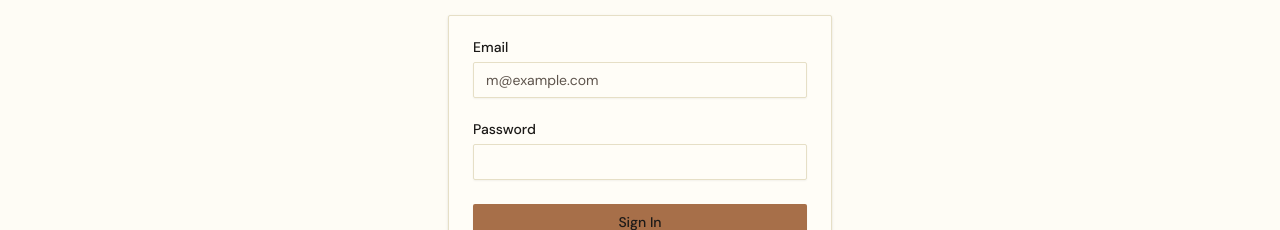
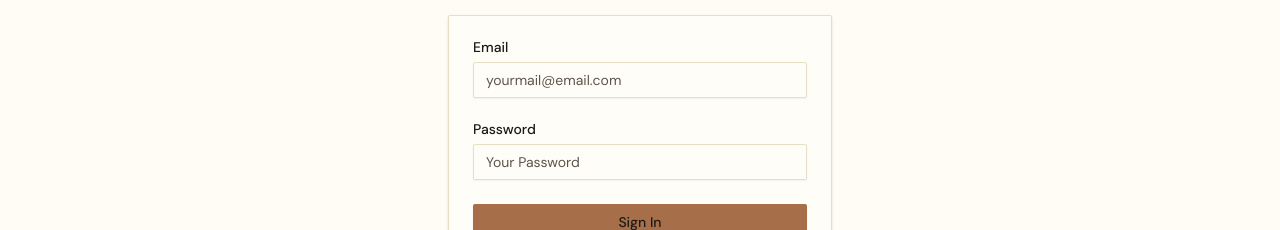
Before and after one commit to akibur-r/HERITRA-artifact-sharing-server, a React (Vite) app: page /sign-in in a window 1280 px wide. Shown: the part 274-504 px from the top of the page. Built offline with nearby package versions, Linux system fonts and the light colour scheme; no server answers.

Commit message:
Added more validation to auth forms

```diff
--- a/src/components/shared/Navbar/Navbar.tsx
+++ b/src/components/shared/Navbar/Navbar.tsx
@@ -73,7 +73,7 @@ export function Navbar() {
     <DropdownMenu dir="rtl" modal={false}>
       <Tooltip>
         <TooltipTrigger asChild className="cursor-pointer rounded-full">
-          <DropdownMenuTrigger className="outline-none flex">
+          <DropdownMenuTrigger asChild className="outline-none flex">
             <Avatar className="size-9 rounded-full border-4 border-primary/60 hover:border-primary/80">
               <AvatarImage src={user?.photoURL} className="object-cover" />
               <AvatarFallback>
--- a/src/pages/Register/RegisterPage.jsx
+++ b/src/pages/Register/RegisterPage.jsx
@@ -43,6 +43,18 @@ const RegisterPage = () => {
     const password = form.password.value;
     const gender = form.gender.value || "unspecified";
 
+    const validUrlRegex =
+      /^https?:\/\/(www\.)?([a-zA-Z0-9-]+\.)+[a-zA-Z]{2,}(\/[^\s]*)?$/;
+
+    if (!validUrlRegex.test(photoURL)) {
+      toast.error("Failed to Register.", {
+        description: "You must provide a valid image URL.",
+      });
+      setLoading(false);
+
+      return;
+    }
+
     const passRegex = /(?=.*[a-z])(?=.*[A-Z]).{6,}/;
 
     if (!passRegex.test(password)) {
@@ -50,6 +62,8 @@ const RegisterPage = () => {
         description:
           "Password must be at least 6 characters long with minimum 1 digit.",
       });
+
+      setLoading(false);
       return;
     }
 
@@ -112,7 +126,7 @@ const RegisterPage = () => {
                 <Input
                   id="name"
                   type="text"
-                  placeholder="Abdul Kuddus"
+                  placeholder="e.g. Abdul Kuddus"
                   required
                 />
               </div>
--- a/src/pages/SignIn/SignInPage.jsx
+++ b/src/pages/SignIn/SignInPage.jsx
@@ -67,7 +67,7 @@ const SignInPage = () => {
                 <Input
                   id="email"
                   type="email"
-                  placeholder="m@example.com"
+                  placeholder="yourmail@email.com"
                   required
                 />
               </div>
@@ -75,7 +75,7 @@ const SignInPage = () => {
                 <div className="flex items-center">
                   <Label htmlFor="password">Password</Label>
                 </div>
-                <Input id="password" type="password" required />
+                <Input id="password" type="password" placeholder="Your Password" required />
               </div>
             </div>
           </CardContent>
```
